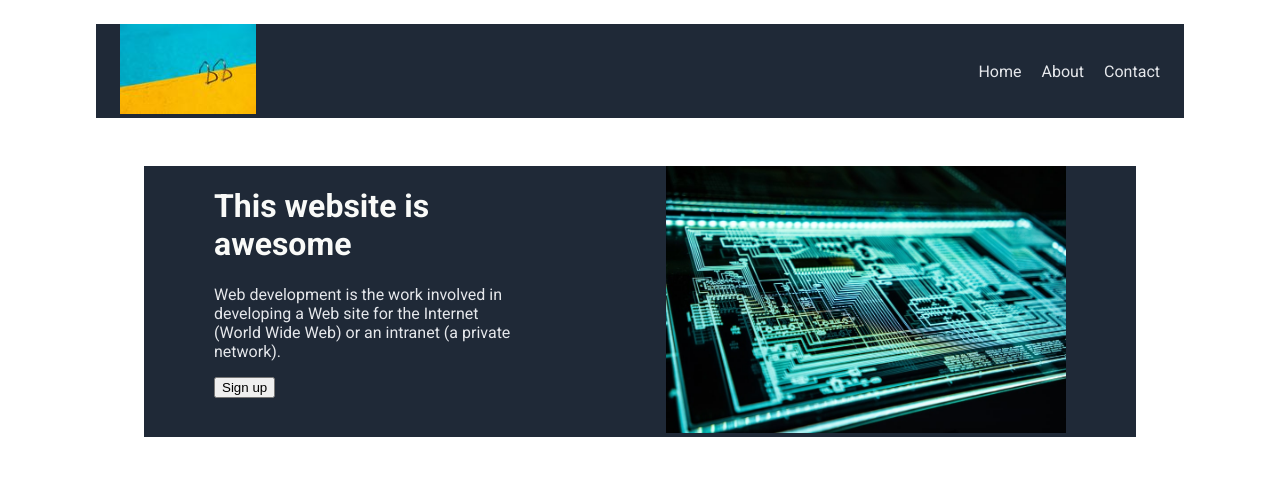
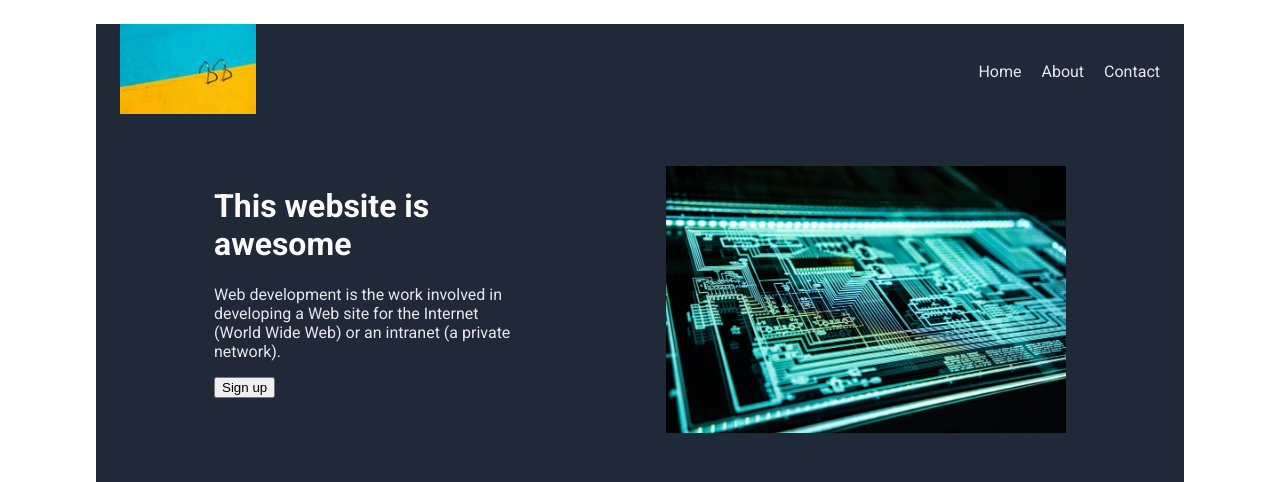
Before and after one commit to Didi-T-Wu/odin-landing-page, a plain HTML site: page index.html in a window 1280 px wide. Shown: the top 482 px of the page. Drawn offline with Linux system fonts and the light colour scheme.

Commit message:
Change main margin to padding to avoid unfilled color

```diff
--- a/style.css
+++ b/style.css
@@ -60,7 +60,7 @@ header{
   gap: 20px;
 }
 .main{
-  margin: 48px;
+  padding: 48px;
   display: flex;
   justify-content: space-around;
   gap:12px;
```
